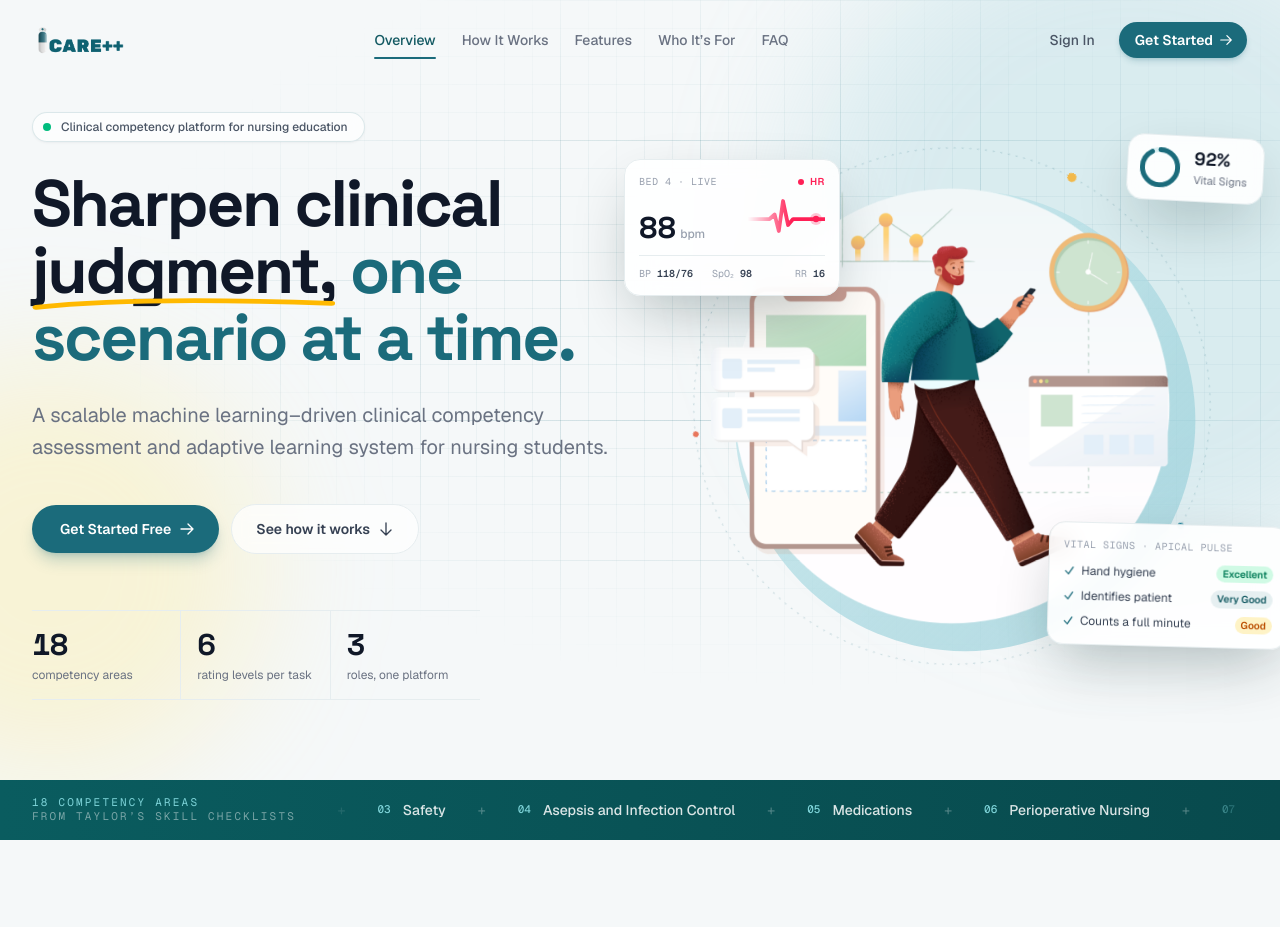
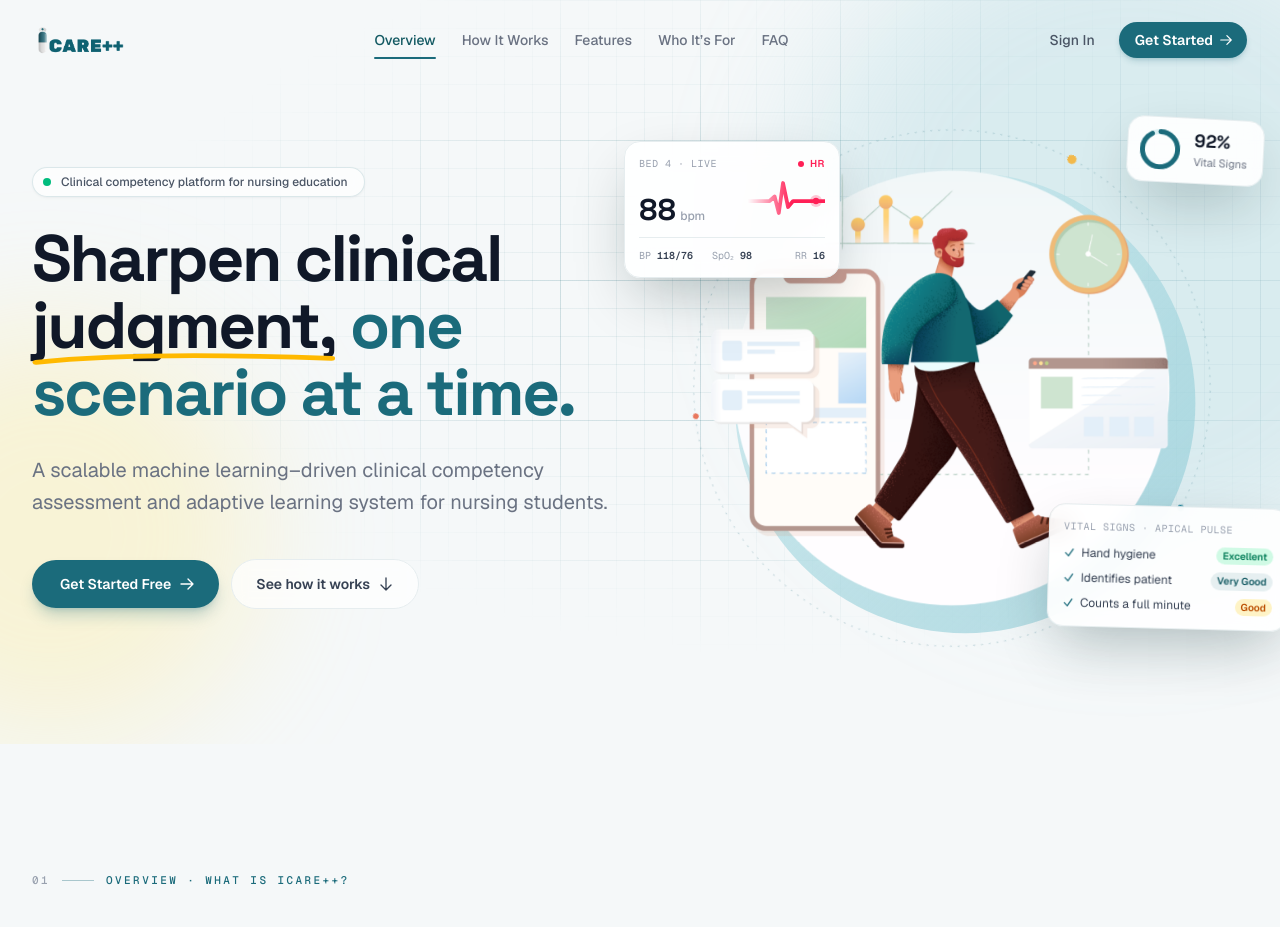
Before and after one commit to mdk-zero/icare, a Next.js app in the folder web/: page / in a window 1280 px wide. Shown: the top 927 px of the page. Built offline with nearby package versions, Linux system fonts and the light colour scheme.

Commit message:
refactor: removed marquee

```diff
--- a/web/app/page.tsx
+++ b/web/app/page.tsx
@@ -397,8 +397,8 @@ export default function LandingPage() {
                 className="lp-enter mt-7 max-w-xl text-lg leading-relaxed text-gray-500 sm:text-xl"
                 style={delay(160)}
               >
-                A scalable machine learning&ndash;driven clinical competency assessment and
-                adaptive learning system for nursing students.
+                A scalable machine learning&ndash;driven clinical competency assessment and adaptive
+                learning system for nursing students.
               </p>
 
               <div className="lp-enter mt-10 flex flex-wrap items-center gap-3" style={delay(240)}>
@@ -415,24 +415,6 @@ export default function LandingPage() {
                   />
                 </a>
               </div>
-
-              <dl
-                className="lp-enter mt-14 grid max-w-md grid-cols-3 divide-x divide-hairline border-y border-hairline"
-                style={delay(320)}
-              >
-                {[
-                  ["18", "competency areas"],
-                  ["6", "rating levels per task"],
-                  ["3", "roles, one platform"],
-                ].map(([value, label]) => (
-                  <div key={label} className="flex flex-col-reverse px-4 py-4 first:pl-0">
-                    <dt className="mt-1 text-xs leading-snug text-gray-500">{label}</dt>
-                    <dd className="font-display text-3xl font-bold tracking-tight text-gray-900 tabular">
-                      {value}
-                    </dd>
-                  </div>
-                ))}
-              </dl>
             </div>
 
             {/* Illustration */}
@@ -516,7 +498,14 @@ export default function LandingPage() {
                   style={{ animationDelay: "-3s" }}
                 >
                   <svg viewBox="0 0 40 40" className="h-11 w-11 -rotate-90" aria-hidden="true">
-                    <circle cx="20" cy="20" r="16" fill="none" stroke="var(--color-brand-100)" strokeWidth="4.5" />
+                    <circle
+                      cx="20"
+                      cy="20"
+                      r="16"
+                      fill="none"
+                      stroke="var(--color-brand-100)"
+                      strokeWidth="4.5"
+                    />
                     <circle
                       cx="20"
                       cy="20"
@@ -553,7 +542,11 @@ export default function LandingPage() {
                     ].map(([task, rating, tone]) => (
                       <li key={task} className="flex items-center justify-between gap-2">
                         <span className="flex items-center gap-1.5 text-gray-700">
-                          <Icon d={ICONS.check} strokeWidth={2.5} className="h-3 w-3 text-brand-600" />
+                          <Icon
+                            d={ICONS.check}
+                            strokeWidth={2.5}
+                            className="h-3 w-3 text-brand-600"
+                          />
                           {task}
                         </span>
                         <span
@@ -566,38 +559,6 @@ export default function LandingPage() {
                   </ul>
                 </div>
               </div>
-            </div>
-          </div>
-        </section>
-
-        {/* ───────── Competency ticker ───────── */}
-        <section
-          aria-label="Competency areas"
-          className="relative bg-gradient-to-r from-[#0A5C5F] to-[#084A4D] text-white"
-        >
-          <div className="mx-auto flex max-w-7xl items-center gap-6 px-5 py-4 sm:px-8">
-            <p className="hidden shrink-0 font-mono text-[11px] uppercase leading-tight tracking-[0.2em] text-[#7DD3D8] md:block">
-              18 competency areas
-              <span className="block text-white/45">from Taylor’s skill checklists</span>
-            </p>
-            <div className="lp-marquee-track relative min-w-0 flex-1 overflow-hidden [mask-image:linear-gradient(90deg,transparent,#000_6%,#000_94%,transparent)]">
-              <ul className="lp-marquee flex w-max">
-                {[...TAYLORS_CHAPTERS, ...TAYLORS_CHAPTERS].map((c, i) => (
-                  <li
-                    key={`${c.id}-${i}`}
-                    aria-hidden={i >= TAYLORS_CHAPTERS.length || undefined}
-                    className="flex items-center gap-3 whitespace-nowrap pr-8 text-sm font-medium text-white/85"
-                  >
-                    <span className="font-mono text-[11px] text-[#7DD3D8]">
-                      {String(c.chapter).padStart(2, "0")}
-                    </span>
-                    {c.name}
-                    <span aria-hidden="true" className="pl-5 text-white/25">
-                      +
-                    </span>
-                  </li>
-                ))}
-              </ul>
             </div>
           </div>
         </section>
@@ -623,10 +584,9 @@ export default function LandingPage() {
                 <p className="leading-relaxed text-gray-500 sm:text-lg">
                   iCARE++ is a comprehensive clinical competency platform purpose-built for nursing
                   education. It combines adaptive learning, realistic patient simulation, and
-                  machine learning&ndash;driven assessment to help students develop and
-                  demonstrate clinical competence. Educators gain real-time visibility into student
-                  progress, while administrators get the tools they need to manage programs at
-                  scale.
+                  machine learning&ndash;driven assessment to help students develop and demonstrate
+                  clinical competence. Educators gain real-time visibility into student progress,
+                  while administrators get the tools they need to manage programs at scale.
                 </p>
                 <ol className="mt-10 divide-y divide-hairline border-y border-hairline">
                   {pillars.map((p, i) => (
@@ -658,8 +618,8 @@ export default function LandingPage() {
                 From assessment to mastery in three steps
               </h2>
               <p className="mt-4 leading-relaxed text-gray-500">
-                iCARE++ guides nursing students through a complete learning cycle powered by
-                machine learning.
+                iCARE++ guides nursing students through a complete learning cycle powered by machine
+                learning.
               </p>
             </Reveal>
 
@@ -686,11 +646,7 @@ export default function LandingPage() {
               </svg>
               <ol className="relative grid gap-14 md:grid-cols-3 md:gap-8">
                 {steps.map((step, i) => (
-                  <li
-                    key={step.step}
-                    className="lp-step text-center"
-                    style={delay(300 + i * 350)}
-                  >
+                  <li key={step.step} className="lp-step text-center" style={delay(300 + i * 350)}>
                     <div className="relative mx-auto flex h-16 w-16 items-center justify-center rounded-full border border-hairline bg-surface text-brand-600 shadow-tile ring-[10px] ring-surface">
                       <Icon d={step.icon} className="h-7 w-7" />
                       <span className="absolute -right-1 -top-1 flex h-6 w-6 items-center justify-center rounded-full bg-brand-600 font-mono text-[10px] font-semibold text-white">
@@ -739,7 +695,10 @@ export default function LandingPage() {
                       multiple choice.
                     </p>
                   </div>
-                  <div aria-hidden="true" className="rounded-2xl border border-hairline bg-canvas p-4">
+                  <div
+                    aria-hidden="true"
+                    className="rounded-2xl border border-hairline bg-canvas p-4"
+                  >
                     <div className="rounded-xl border border-hairline bg-surface p-3.5 shadow-tile">
                       <p className="font-mono text-[10px] uppercase tracking-wider text-gray-400">
                         Post-op · Day 1
@@ -805,8 +764,7 @@ export default function LandingPage() {
                     Answers, Not Just Grades
                   </h3>
                   <p className="mt-3 text-sm leading-relaxed text-gray-500">
-                    Dashboards flag exactly which competencies are weak — days before an exam
-                    would.
+                    Dashboards flag exactly which competencies are weak — days before an exam would.
                   </p>
                   <div aria-hidden="true" className="mt-auto space-y-3 pt-7">
                     {[
@@ -827,7 +785,10 @@ export default function LandingPage() {
                           </span>
                         </div>
                         <div className="mt-1.5 h-1.5 overflow-hidden rounded-full bg-gray-100">
-                          <div className={`h-full rounded-full ${bar}`} style={{ width: `${pct}%` }} />
+                          <div
+                            className={`h-full rounded-full ${bar}`}
+                            style={{ width: `${pct}%` }}
+                          />
                         </div>
                       </div>
                     ))}
@@ -1102,8 +1063,8 @@ export default function LandingPage() {
                   Common questions about <span className="whitespace-nowrap">iCARE++</span>
                 </h2>
                 <p className="mt-4 leading-relaxed text-gray-500">
-                  Everything you need to know about the platform, from who it serves to how
-                  student data is kept safe.
+                  Everything you need to know about the platform, from who it serves to how student
+                  data is kept safe.
                 </p>
               </div>
             </Reveal>
@@ -1162,14 +1123,14 @@ export default function LandingPage() {
                 </h2>
                 <p className="mt-6 max-w-lg leading-relaxed text-white/70">
                   iCARE++ started with a simple observation: nursing students are evaluated on
-                  real-world clinical judgment, yet most training still relies on textbooks,
-                  static exams, and feedback that arrives weeks too late to matter.
+                  real-world clinical judgment, yet most training still relies on textbooks, static
+                  exams, and feedback that arrives weeks too late to matter.
                 </p>
                 <p className="mt-5 max-w-lg leading-relaxed text-white/70">
                   We set out to build something different — a platform that practices the way
-                  clinical work actually happens, scores fairly and consistently, and gives
-                  students the instant, specific feedback they need to genuinely improve before
-                  they ever step into a hospital ward.
+                  clinical work actually happens, scores fairly and consistently, and gives students
+                  the instant, specific feedback they need to genuinely improve before they ever
+                  step into a hospital ward.
                 </p>
               </Reveal>
 
@@ -1200,8 +1161,8 @@ export default function LandingPage() {
                     Ready to sharpen clinical judgment?
                   </h3>
                   <p className="mt-2 text-white/65">
-                    Faculty and administrators can create an account today. Students sign in
-                    with the account from their program.
+                    Faculty and administrators can create an account today. Students sign in with
+                    the account from their program.
                   </p>
                 </div>
                 <div className="flex flex-wrap gap-3">
@@ -1237,8 +1198,8 @@ export default function LandingPage() {
               <Image src={logo} alt="iCARE++" className="h-9 w-auto dark:hidden" />
               <Image src={logoWhite} alt="iCARE++" className="hidden h-9 w-auto dark:block" />
               <p className="mt-4 max-w-sm text-sm leading-relaxed text-gray-500">
-                A machine learning&ndash;driven clinical competency assessment and adaptive
-                learning system for nursing students.
+                A machine learning&ndash;driven clinical competency assessment and adaptive learning
+                system for nursing students.
               </p>
             </div>
             <nav
```
